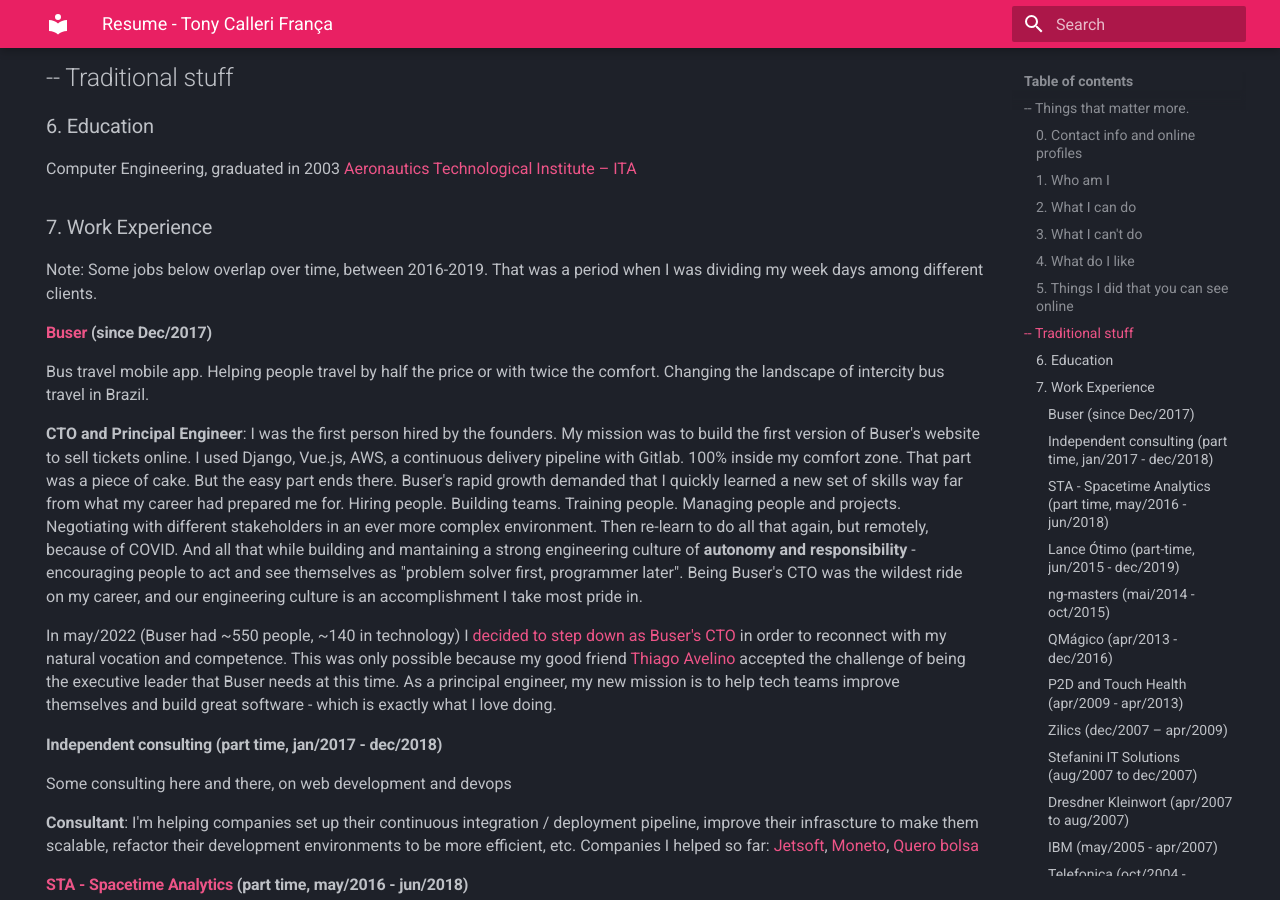
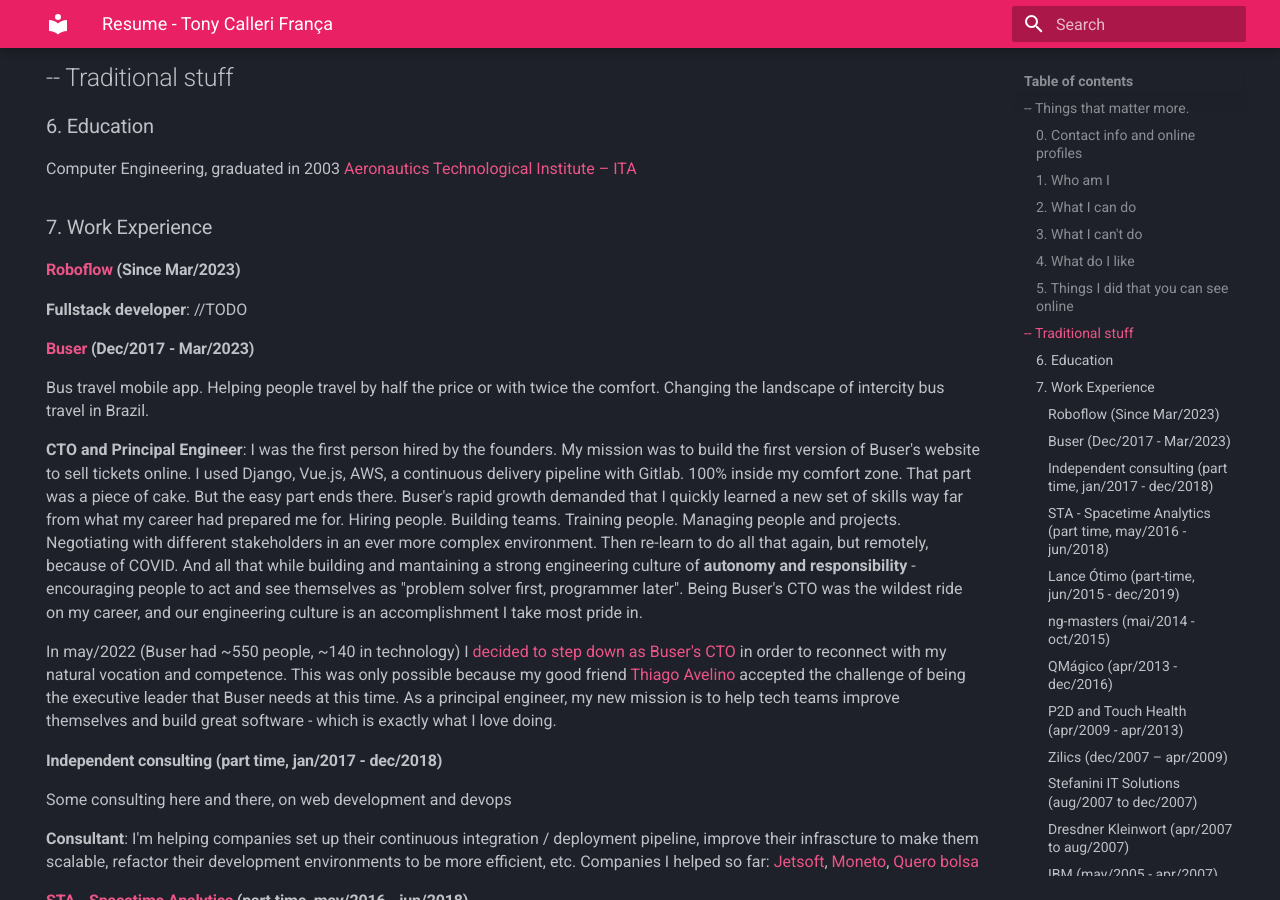
Before and after one commit to tonylampada/tonylampada.github.io, an MkDocs documentation site: the page built from docs/index.md, in a window 1280 px wide and 900 px high, scrolled down 1993 px. Built offline with MkDocs 1.6.1 and Material for MkDocs 9.7.7, drawn with Linux system fonts in a browser that asks for light colours.

Commit message:
Update index.md

```diff
--- a/docs/index.md
+++ b/docs/index.md
@@ -75,9 +75,11 @@
 
 ### 7. Work Experience
 
-Note: Some jobs below overlap over time, between 2016-2019. That was a period when I was dividing my week days among different clients.
+#### [Roboflow](https://roboflow.com) (Since Mar/2023)
 
-#### [Buser](https://buser.com.br) (since Dec/2017)
+**Fullstack developer**: //TODO
+
+#### [Buser](https://buser.com.br) (Dec/2017 - Mar/2023)
 Bus travel mobile app. Helping people travel by half the price or with twice the comfort. Changing the landscape of intercity bus travel in Brazil.
 
 **CTO and Principal Engineer**: I was the first person hired by the founders. My mission was to build the first version of Buser's website to sell tickets online. I used Django, Vue.js, AWS, a continuous delivery pipeline with Gitlab. 100% inside my comfort zone. That part was a piece of cake. But the easy part ends there.
```
